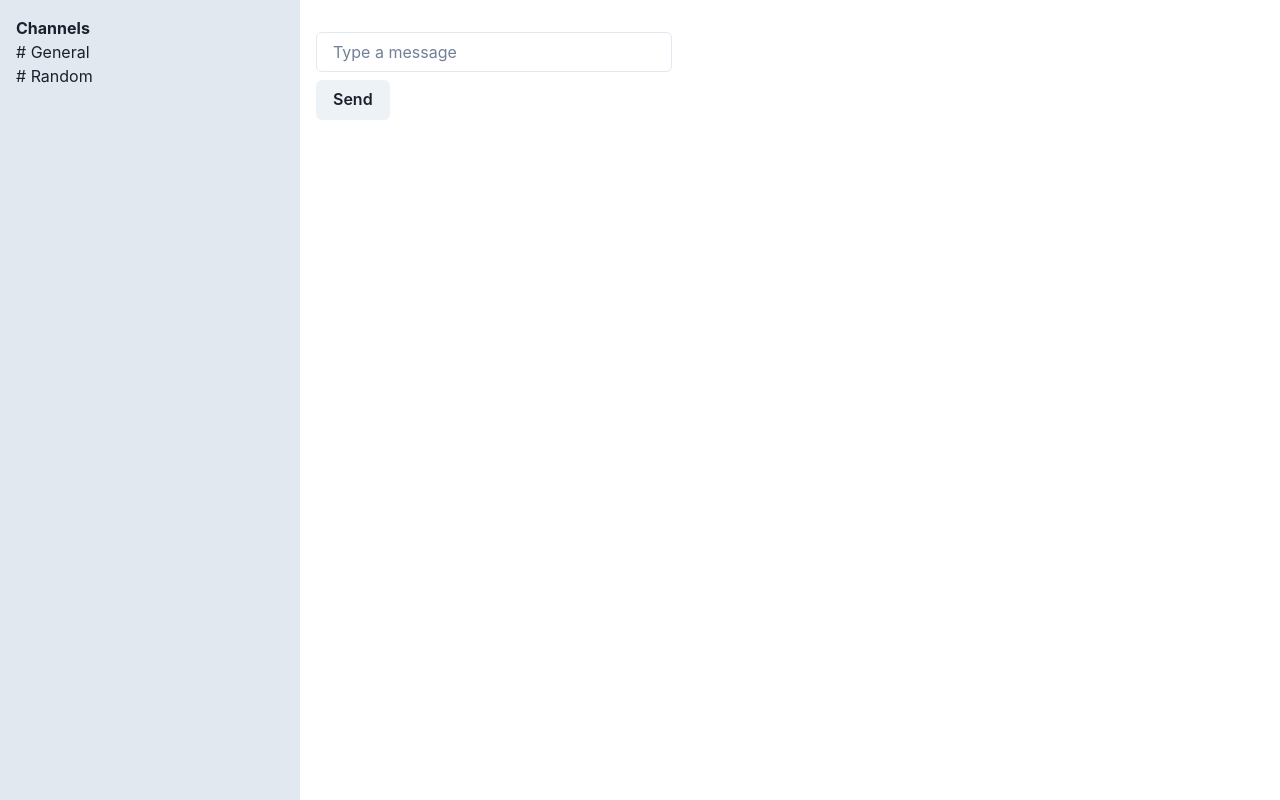
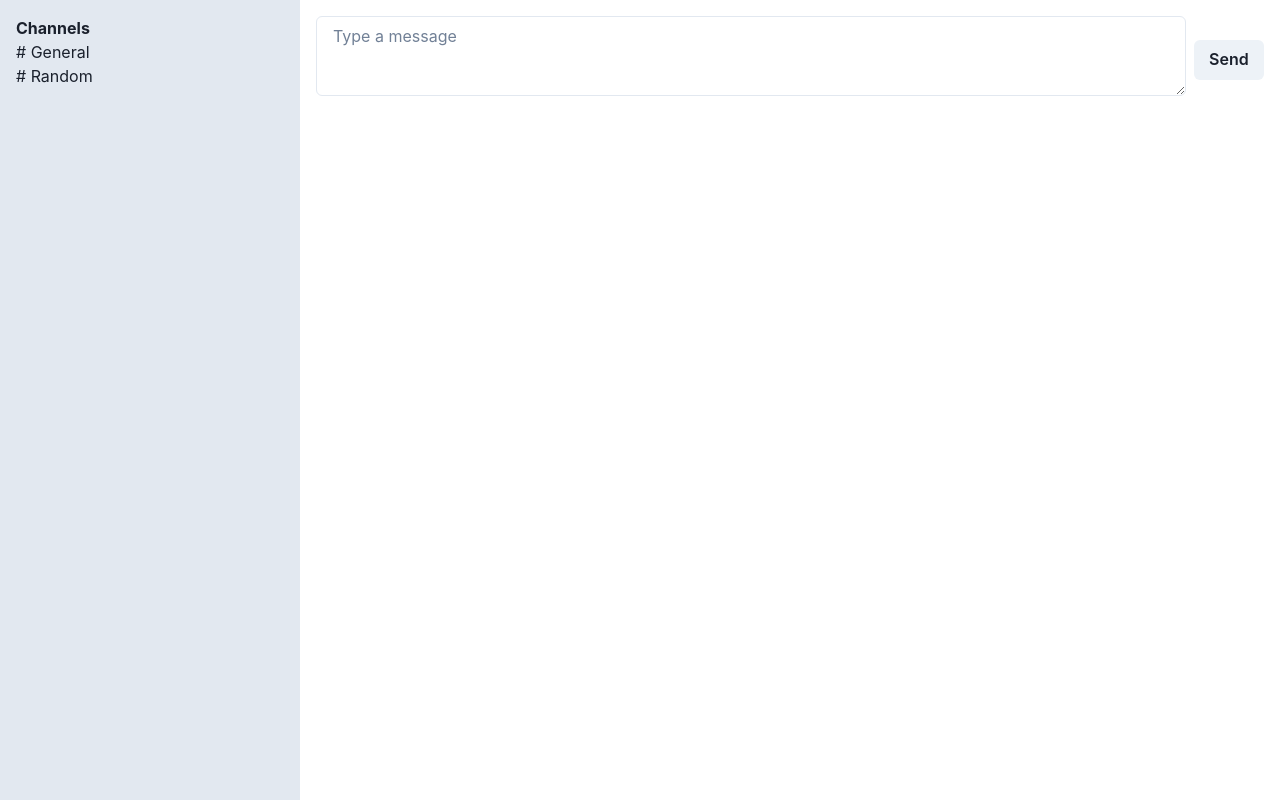
Before and after one commit to bonyuta0204/DraftDoctor, a React (Vite) app in the folder frontend/: page / in a window 1280 px wide. Built offline with nearby package versions, Linux system fonts and the light colour scheme.

Commit message:
feat: Use TextArea for document input

```diff
--- a/frontend/src/App.tsx
+++ b/frontend/src/App.tsx
@@ -4,7 +4,7 @@ import MessageArea from "@/components/MessageArea";
 
 function App() {
   return (
-    <Box display="flex" height="100vh">
+    <Box display="flex" height="100vh" width="100vw">
       <Sidebar />
       <MessageArea />
     </Box>
--- a/frontend/src/components/MessageArea.tsx
+++ b/frontend/src/components/MessageArea.tsx
@@ -1,24 +1,37 @@
-import { Box, Input, Button } from "@chakra-ui/react";
+import { Box, Textarea, Button, HStack } from "@chakra-ui/react";
 //import useSWR from 'swr';
 import axios from "axios";
+import { useState } from "react";
 
 //const fetcher = (url: string) => axios.get(url).then((res) => res.data);
 
 const MessageArea = () => {
   // const { data, error } = useSWR('/api/messages', fetcher);
+  let [documentText, setDocumentText] = useState<string>("");
 
-  const sendMessage = (message: string) => {
-    axios.post("/api/send-message", { message });
+  let handleInputChange: React.ChangeEventHandler<HTMLTextAreaElement> = (
+    event
+  ) => {
+    let inputValue = event.target.value;
+    setDocumentText(inputValue);
+  };
+
+  const sendDocumentContent = () => {
+    axios.post("/api/send-message", { documentText });
   };
 
   return (
     <Box flex="1" p={4}>
-      <Box mt={4}>
-        <Input placeholder="Type a message" />
-        <Button mt={2} onClick={() => sendMessage("Your message here")}>
+      <HStack>
+        <Textarea
+          placeholder="Type a message"
+          onChange={handleInputChange}
+          value={documentText}
+        />
+        <Button mt={2} onClick={() => sendDocumentContent()}>
           Send
         </Button>
-      </Box>
+      </HStack>
     </Box>
   );
 };
```
